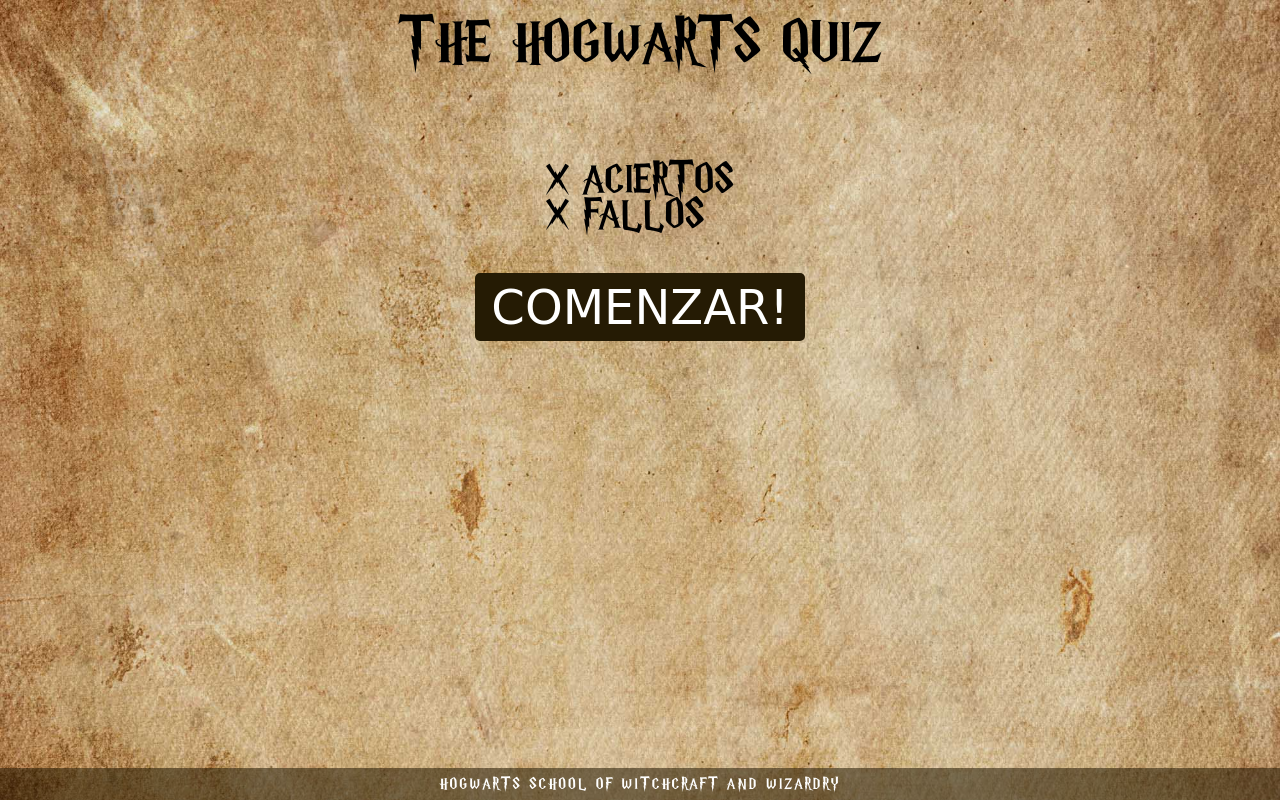
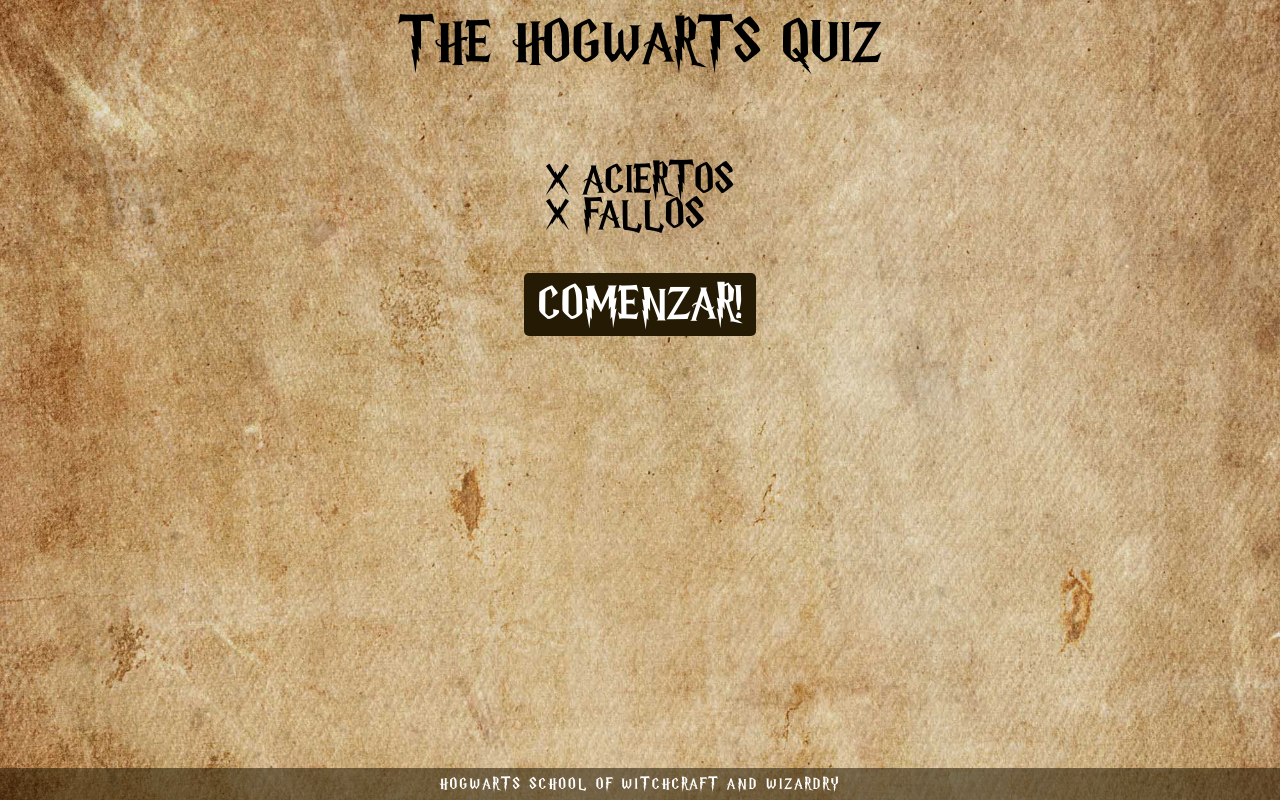
Before and after one commit to martitasea/quiz_hogwarts, a plain HTML site: page results.html in a window 1280 px wide. Drawn offline with Linux system fonts and the light colour scheme; files whose address does not match are found by name; a web font is replaced by a local one.

Commit message:
CSS errors have been fixed

```diff
--- a/css/style.css
+++ b/css/style.css
@@ -1,5 +1,6 @@
 @font-face{
   font-family: 'Harryp';
+  font-size: 20px;
   src: url('../quiz/fonts/HARRYP.TTF');
   font-weight: normal;
   font-style: normal;
--- a/results.html
+++ b/results.html
@@ -23,7 +23,7 @@
           <span id="hits">X</span> ACIERTOS<br /><span id="faults">X</span>
           FALLOS
         </p>
-        <a class="button" class="special" href="question.html">COMENZAR!</a>
+        <a class="button special" href="question.html">COMENZAR!</a>
       </div>
     </main>
     <footer>
```
